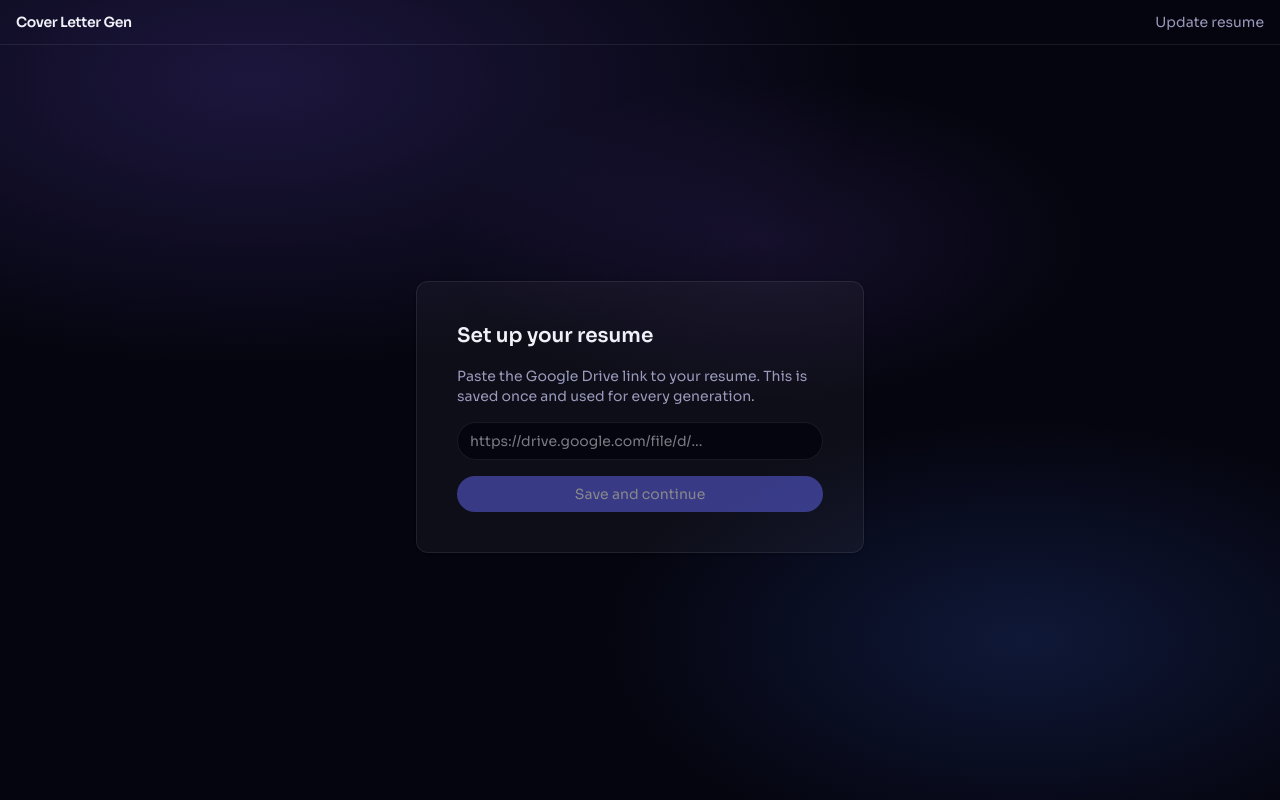
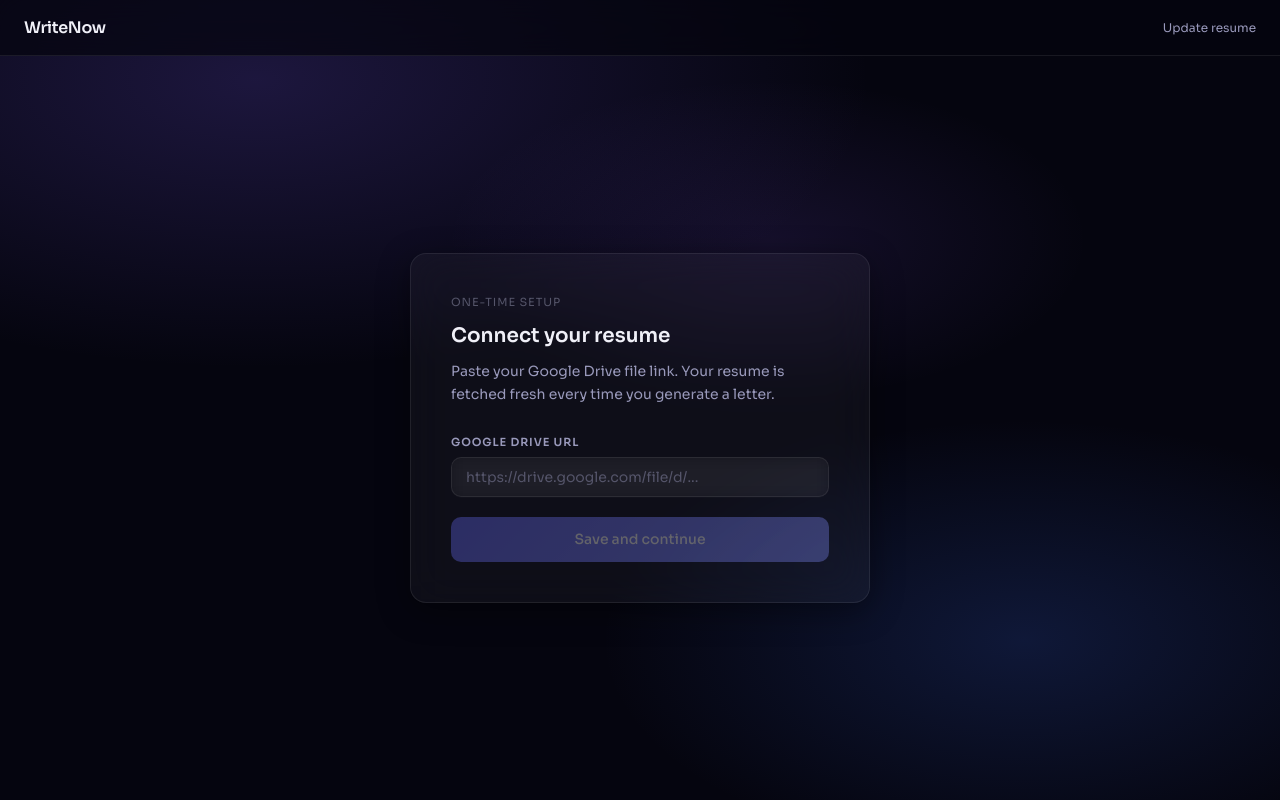
Before and after one commit to park-jenna/WriteNow, a Next.js app: page /setup in a window 1280 px wide. Built offline with nearby package versions, Linux system fonts and the light colour scheme; no server answers.

Commit message:
style: glass UI for shell, login, setup, and home with no-input error
Made-with: Cursor

```diff
--- a/app/login/page.tsx
+++ b/app/login/page.tsx
@@ -1,23 +1,13 @@
-"use client"
+import { getServerSession } from "next-auth/next"
+import { redirect } from "next/navigation"
+import { authOptions } from "@/lib/auth"
+import LoginForm from "@/components/LoginForm"
 
-import { signIn } from "next-auth/react"
+export default async function LoginPage() {
+  const session = await getServerSession(authOptions)
+  if (session) {
+    redirect("/")
+  }
 
-export default function LoginPage() {
-  return (
-    <main className="flex min-h-[calc(100vh-3.5rem)] items-center justify-center px-4 py-10">
-      <div className="flex w-full max-w-sm flex-col items-center gap-6 rounded-xl border border-border bg-card p-10 shadow-sm">
-        <h1 className="text-2xl font-semibold">Cover Letter Gen</h1>
-        <p className="text-center text-sm text-muted-foreground">
-          Generate tailored cover letters using your resume and AI research.
-        </p>
-        <button
-          type="button"
-          onClick={() => signIn("google", { callbackUrl: "/" })}
-          className="flex w-full items-center justify-center gap-2 rounded-lg border border-border px-4 py-2 text-sm transition-colors hover:bg-accent"
-        >
-          Sign in with Google
-        </button>
-      </div>
-    </main>
-  )
+  return <LoginForm />
 }
--- a/app/page.tsx
+++ b/app/page.tsx
@@ -6,7 +6,11 @@ import HomeForm from "@/components/HomeForm"
 
 export const dynamic = "force-dynamic"
 
-export default async function HomePage() {
+export default async function HomePage({
+  searchParams,
+}: {
+  searchParams: Promise<{ error?: string }>
+}) {
   const session = await getServerSession(authOptions)
   if (!session?.user?.email) {
     redirect("/login")
@@ -17,5 +21,11 @@ export default async function HomePage() {
     redirect("/setup")
   }
 
-  return <HomeForm />
+  const params = await searchParams
+  const inputError =
+    params.error === "no-input"
+      ? "No application details found. Fill out the form and try again."
+      : undefined
+
+  return <HomeForm inputError={inputError} />
 }
--- a/app/setup/page.tsx
+++ b/app/setup/page.tsx
@@ -51,27 +51,39 @@ export default function SetupPage() {
 
   return (
     <main className="flex min-h-[calc(100vh-3.5rem)] items-center justify-center px-4 py-10">
-      <div className="flex w-full max-w-md flex-col gap-4 rounded-xl border border-border bg-card p-10 shadow-sm">
-        <h1 className="text-xl font-semibold">Set up your resume</h1>
-        <p className="text-sm text-muted-foreground">
-          Paste the Google Drive link to your resume. This is saved once and used for every
-          generation.
+      <div className="glass-card w-full max-w-[460px] p-10">
+        <p
+          className="mb-3 text-[0.7rem] uppercase tracking-[0.08em]"
+          style={{ color: "var(--text-muted)" }}
+        >
+          One-time setup
         </p>
+        <h1 className="mb-2.5 text-xl font-semibold">Connect your resume</h1>
+        <p className="mb-7 text-sm leading-relaxed" style={{ color: "var(--text-secondary)" }}>
+          Paste your Google Drive file link. Your resume is fetched fresh every time you generate a
+          letter.
+        </p>
+
+        <label className="field-label">Google Drive URL</label>
         <input
           type="text"
           placeholder="https://drive.google.com/file/d/..."
           value={url}
           onChange={(e) => setUrl(e.target.value)}
-          className="w-full rounded-lg border border-border bg-background px-3 py-2 text-sm"
+          className="glass-input font-mono text-xs"
         />
-        {error && <p className="text-sm text-red-500">{error}</p>}
+        {error && (
+          <p className="mt-2 text-sm" style={{ color: "var(--error)" }}>
+            {error}
+          </p>
+        )}
         <button
           type="button"
+          className="btn-primary mt-5"
           onClick={handleSubmit}
           disabled={loading || !url}
-          className="rounded-lg bg-primary px-4 py-2 text-sm text-primary-foreground disabled:opacity-50"
         >
-          {loading ? "Saving..." : "Save and continue"}
+          {loading ? "Saving…" : "Save and continue"}
         </button>
       </div>
     </main>
--- a/components/AppShell.tsx
+++ b/components/AppShell.tsx
@@ -10,7 +10,7 @@ export default function AppShell({ children }: { children: React.ReactNode }) {
   return (
     <>
       {showHeader && <Header />}
-      {children}
+      <div className={showHeader ? "pt-14" : ""}>{children}</div>
     </>
   )
 }
--- a/components/Header.tsx
+++ b/components/Header.tsx
@@ -5,21 +5,40 @@ import { signOut, useSession } from "next-auth/react"
 
 export default function Header() {
   const { data: session } = useSession()
+  const email = session?.user?.email
 
   return (
-    <header className="flex items-center justify-between border-b border-border px-4 py-3">
-      <Link href="/" className="text-sm font-semibold tracking-tight">
-        Cover Letter Gen
+    <header
+      className="fixed left-0 right-0 top-0 z-50 flex h-14 items-center justify-between border-b px-6"
+      style={{
+        background: "rgba(5, 5, 15, 0.7)",
+        borderColor: "var(--glass-border)",
+        backdropFilter: "blur(20px)",
+        WebkitBackdropFilter: "blur(20px)",
+      }}
+    >
+      <Link
+        href="/"
+        className="text-base font-semibold tracking-tight"
+        style={{ letterSpacing: "-0.02em" }}
+      >
+        WriteNow
       </Link>
       <div className="flex items-center gap-4">
         <Link
           href="/setup"
-          className="text-sm text-muted-foreground hover:text-foreground transition-colors"
+          className="text-xs transition-colors hover:opacity-90"
+          style={{ color: "var(--text-secondary)" }}
         >
           Update resume
         </Link>
         {session?.user && (
-          <div className="flex items-center gap-2">
+          <div className="flex items-center gap-3">
+            {email && (
+              <span className="hidden max-w-[140px] truncate text-xs sm:inline" style={{ color: "var(--text-muted)" }}>
+                {email}
+              </span>
+            )}
             {session.user.image ? (
               // eslint-disable-next-line @next/next/no-img-element
               <img
@@ -27,17 +46,21 @@ export default function Header() {
                 alt=""
                 width={32}
                 height={32}
-                className="h-8 w-8 rounded-full object-cover"
+                className="h-8 w-8 rounded-full object-cover ring-1 ring-white/10"
               />
             ) : (
-              <span className="flex h-8 w-8 items-center justify-center rounded-full bg-muted text-xs font-medium">
+              <span
+                className="flex h-8 w-8 items-center justify-center rounded-full text-xs font-medium"
+                style={{ background: "var(--glass-bg)", color: "var(--text-secondary)" }}
+              >
                 {(session.user.name || session.user.email || "?").slice(0, 1).toUpperCase()}
               </span>
             )}
             <button
               type="button"
               onClick={() => signOut({ callbackUrl: "/login" })}
-              className="text-sm text-muted-foreground hover:text-foreground transition-colors"
+              className="text-xs transition-opacity hover:opacity-90"
+              style={{ color: "var(--text-secondary)" }}
             >
               Sign out
             </button>
--- a/components/HomeForm.tsx
+++ b/components/HomeForm.tsx
@@ -3,84 +3,111 @@
 import { useState } from "react"
 import { useRouter } from "next/navigation"
 
-export default function HomeForm() {
+export default function HomeForm({ inputError }: { inputError?: string }) {
   const [form, setForm] = useState({
     jobTitle: "",
     companyName: "",
     jobDescription: "",
     personalNote: "",
   })
-  const [submitting, setSubmitting] = useState(false)
+  const [loading, setLoading] = useState(false)
   const router = useRouter()
 
   function handleSubmit() {
     if (!form.jobTitle || !form.companyName) return
-    setSubmitting(true)
+    setLoading(true)
     sessionStorage.setItem("generateInput", JSON.stringify(form))
     router.push("/generate")
   }
 
   return (
     <main className="flex min-h-[calc(100vh-3.5rem)] items-center justify-center px-4 py-10">
-      <div className="flex w-full max-w-lg flex-col gap-5 rounded-xl border border-border bg-card p-10 shadow-sm">
-        <h1 className="text-xl font-semibold">Generate a cover letter</h1>
+      <div className="w-full max-w-[560px] px-6 py-10">
+        <h1 className="mb-1.5 text-2xl font-semibold tracking-tight" style={{ letterSpacing: "-0.02em" }}>
+          New application
+        </h1>
+        <p className="mb-8 text-sm" style={{ color: "var(--text-secondary)" }}>
+          Fill in the details and WriteNow handles the rest.
+        </p>
 
-        <div className="flex flex-col gap-1">
-          <label className="text-sm font-medium">Job Title *</label>
+        {inputError && (
+          <p
+            className="glass-card mb-6 border px-4 py-3 text-sm"
+            style={{ borderColor: "rgba(248, 113, 113, 0.35)", color: "var(--error)" }}
+          >
+            {inputError}
+          </p>
+        )}
+
+        <div className="glass-card flex flex-col gap-5 p-7">
+          <div className="form-grid">
+            <div>
+              <label className="field-label">Job Title *</label>
               <input
                 value={form.jobTitle}
                 onChange={(e) => setForm({ ...form, jobTitle: e.target.value })}
                 placeholder="Software Engineer"
-            className="rounded-lg border border-border bg-background px-3 py-2 text-sm"
+                className="glass-input"
               />
             </div>
-
-        <div className="flex flex-col gap-1">
-          <label className="text-sm font-medium">Company Name *</label>
+            <div>
+              <label className="field-label">Company *</label>
               <input
                 value={form.companyName}
                 onChange={(e) => setForm({ ...form, companyName: e.target.value })}
                 placeholder="Anthropic"
-            className="rounded-lg border border-border bg-background px-3 py-2 text-sm"
+                className="glass-input"
               />
             </div>
+          </div>
 
-        <div className="flex flex-col gap-1">
-          <label className="text-sm font-medium">
-            Job Description{" "}
-            <span className="font-normal text-muted-foreground">(optional)</span>
+          <div>
+            <label className="field-label">
+              Job Description
+              <span
+                className="ml-1.5 font-normal normal-case tracking-normal"
+                style={{ color: "var(--text-muted)" }}
+              >
+                optional
+              </span>
             </label>
             <textarea
               value={form.jobDescription}
               onChange={(e) => setForm({ ...form, jobDescription: e.target.value })}
-            placeholder="Paste the full job description here..."
-            rows={4}
-            className="resize-none rounded-lg border border-border bg-background px-3 py-2 text-sm"
+              placeholder="Paste the full JD here…"
+              rows={5}
+              className="glass-input resize-none"
             />
           </div>
 
-        <div className="flex flex-col gap-1">
-          <label className="text-sm font-medium">
-            Personal Note{" "}
-            <span className="font-normal text-muted-foreground">(optional)</span>
+          <div>
+            <label className="field-label">
+              Personal Note
+              <span
+                className="ml-1.5 font-normal normal-case tracking-normal"
+                style={{ color: "var(--text-muted)" }}
+              >
+                optional
+              </span>
             </label>
             <textarea
               value={form.personalNote}
               onChange={(e) => setForm({ ...form, personalNote: e.target.value })}
-            placeholder="Anything you want to highlight — relevant experience, why this company, availability, etc."
+              placeholder="Relevant experience, why this company, availability…"
               rows={3}
-            className="resize-none rounded-lg border border-border bg-background px-3 py-2 text-sm"
+              className="glass-input resize-none"
             />
           </div>
 
           <button
             type="button"
+            className="btn-primary"
             onClick={handleSubmit}
-          disabled={!form.jobTitle || !form.companyName || submitting}
-          className="rounded-lg bg-primary px-4 py-2 text-sm text-primary-foreground disabled:opacity-50"
+            disabled={!form.jobTitle || !form.companyName || loading}
           >
-          {submitting ? "Starting…" : "Generate cover letter"}
+            {loading ? "Generating…" : "Generate Cover Letter"}
           </button>
+        </div>
       </div>
     </main>
   )
--- /dev/null
+++ b/components/LoginForm.tsx
@@ -0,0 +1,30 @@
+"use client"
+
+import { signIn } from "next-auth/react"
+
+export default function LoginForm() {
+  return (
+    <main className="flex min-h-screen items-center justify-center px-4 py-10">
+      <div className="glass-card-strong w-full max-w-[380px] px-9 py-10">
+        <div
+          className="mb-6 flex h-10 w-10 items-center justify-center rounded-[10px] text-lg font-semibold text-white"
+          style={{
+            background: "linear-gradient(135deg, #6366f1, #a78bfa)",
+            boxShadow: "0 4px 16px rgba(99, 102, 241, 0.4)",
+          }}
+        >
+          W
+        </div>
+
+        <h1 className="mb-2 text-2xl font-semibold">WriteNow</h1>
+        <p className="mb-8 text-sm leading-relaxed" style={{ color: "var(--text-secondary)" }}>
+          Generate tailored cover letters in seconds.
+        </p>
+
+        <button type="button" className="btn-primary" onClick={() => signIn("google", { callbackUrl: "/" })}>
+          Continue with Google
+        </button>
+      </div>
+    </main>
+  )
+}
```
Lines whose indentation alone changed are shown as unchanged.
